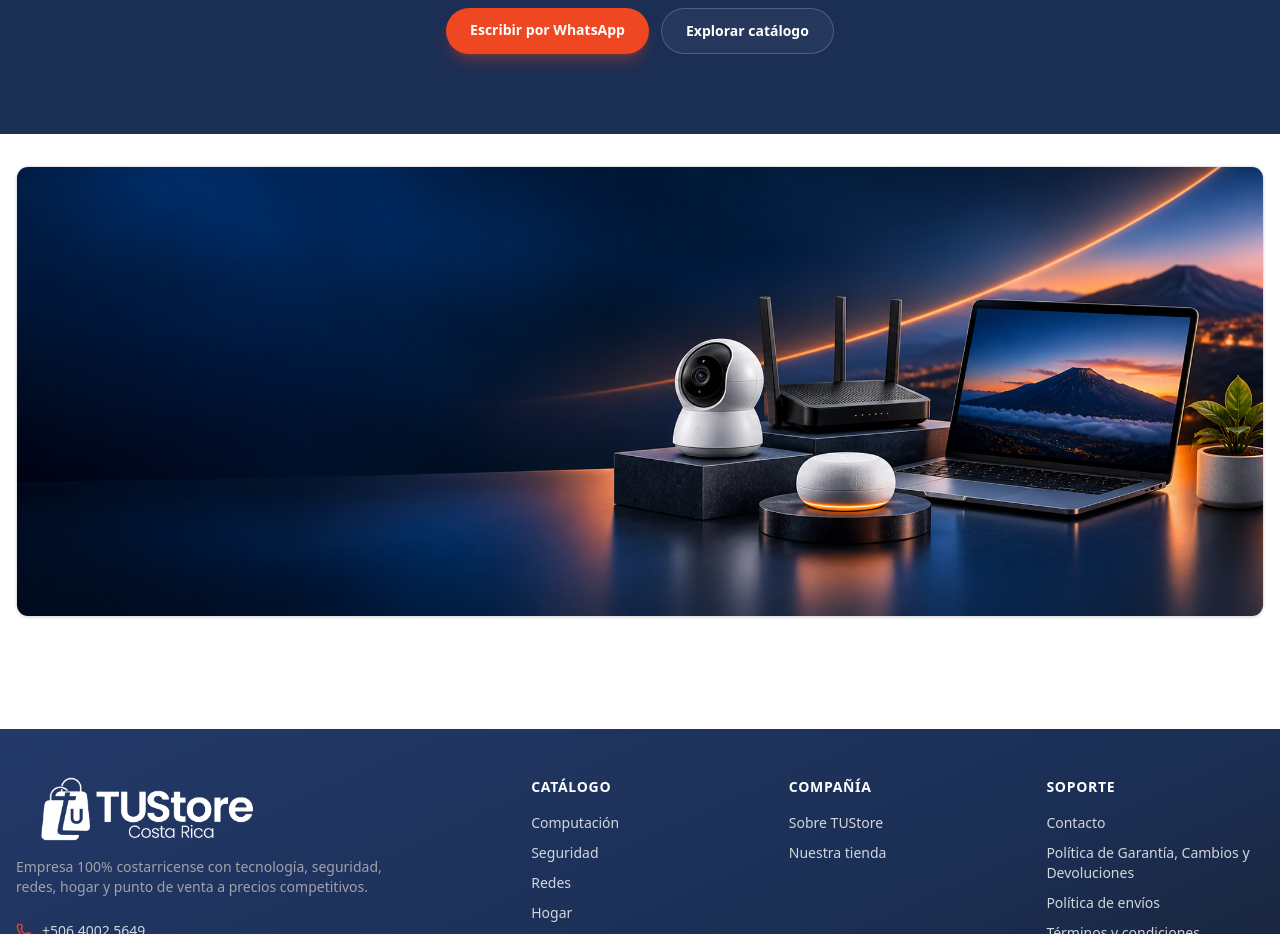
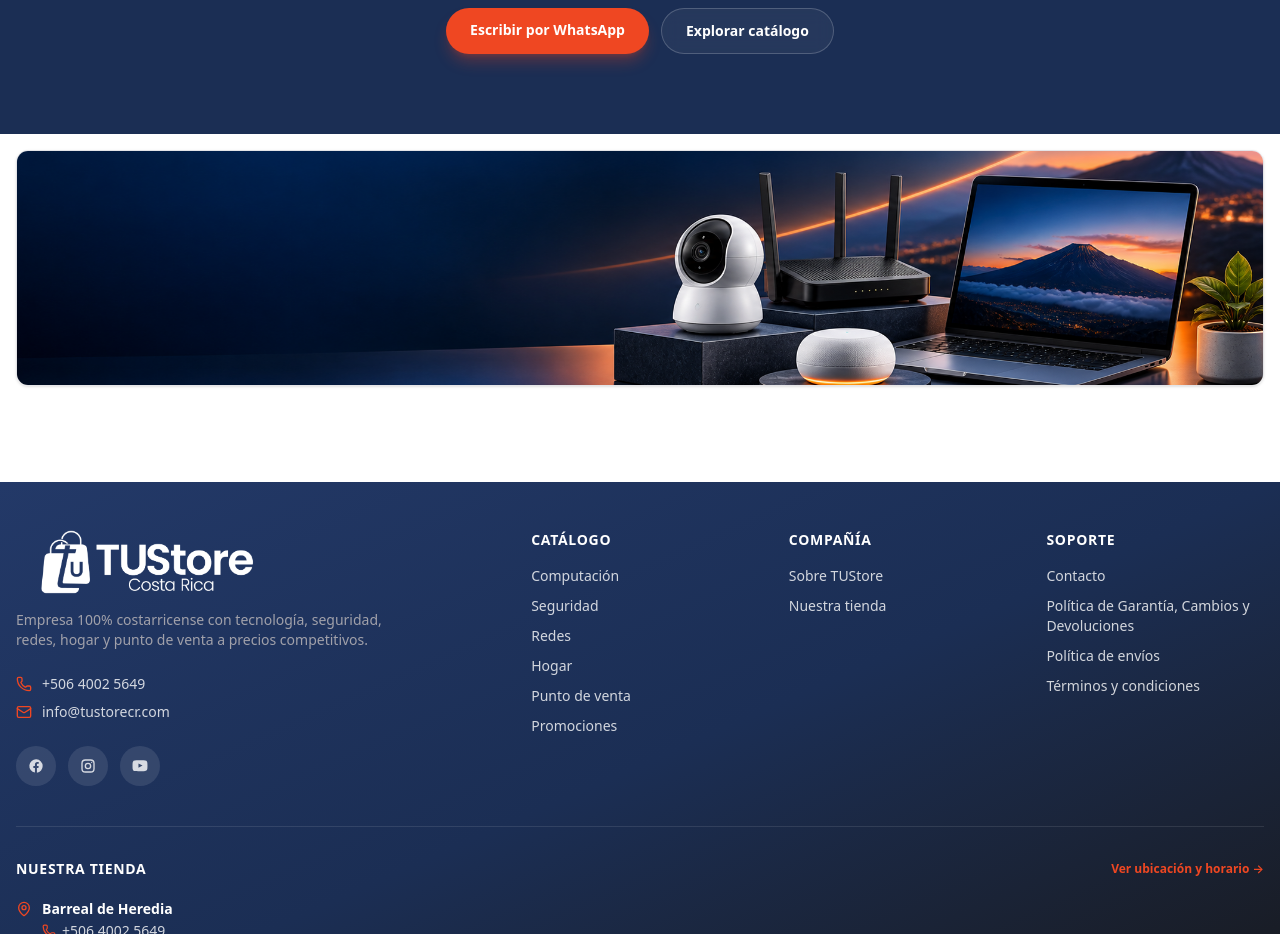
Before and after one commit to icbtechscr/TuStore, a Next.js app: page / in a window 1280 px wide. Shown: the part 960-1894 px from the top of the page. Built offline with nearby package versions, Linux system fonts and the light colour scheme; no server answers; the database is empty.

Commit message:
style: make footer promo a thin banner

```diff
--- a/src/app/page.tsx
+++ b/src/app/page.tsx
@@ -216,12 +216,12 @@ export default async function HomePage() {
       </section>
 
       {content.footerBanner.imageUrl && (
-        <section className="bg-white px-4 py-6 md:py-8">
+        <section className="bg-white px-4 py-3 md:py-4">
           <div className="mx-auto max-w-[1600px] overflow-hidden rounded-xl border border-ink-200 bg-brand-950 shadow-sm">
             {validBannerLink(content.footerBanner.linkUrl) ? (
               <Link
                 href={validBannerLink(content.footerBanner.linkUrl)!}
-                className="group block aspect-[25/9] overflow-hidden"
+                className="group block aspect-[16/3] overflow-hidden"
               >
                 {/* URL configurable desde el administrador. */}
                 {/* eslint-disable-next-line @next/next/no-img-element */}
@@ -236,7 +236,7 @@ export default async function HomePage() {
               <img
                 src={content.footerBanner.imageUrl}
                 alt={content.footerBanner.altText || "Banner promocional"}
-                className="aspect-[25/9] size-full object-cover"
+                className="aspect-[16/3] size-full object-cover"
               />
             )}
           </div>
--- a/src/components/admin/StoreEditor.tsx
+++ b/src/components/admin/StoreEditor.tsx
@@ -1094,7 +1094,7 @@ function FooterBannerEditor({ data }: { data: FooterBannerContent }) {
             onChange={(imageUrl) => set("imageUrl", imageUrl)}
           />
           <p className="mt-1 text-[11px] text-ink-500">
-            Tamaño recomendado: 1600 × 576 px.
+            Tamaño recomendado: 1600 × 300 px (franja panorámica delgada).
           </p>
         </div>
         <div className="space-y-4">
```
